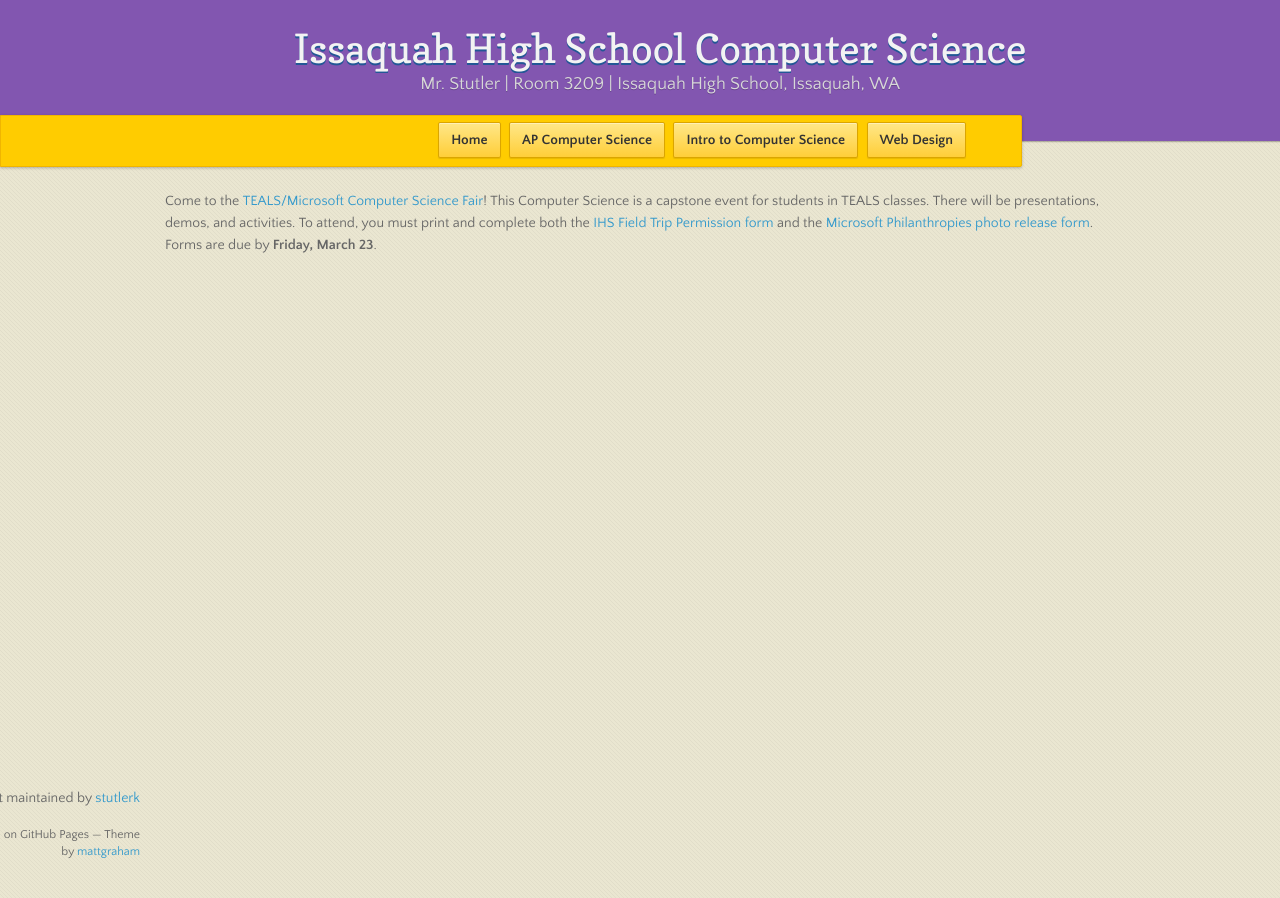
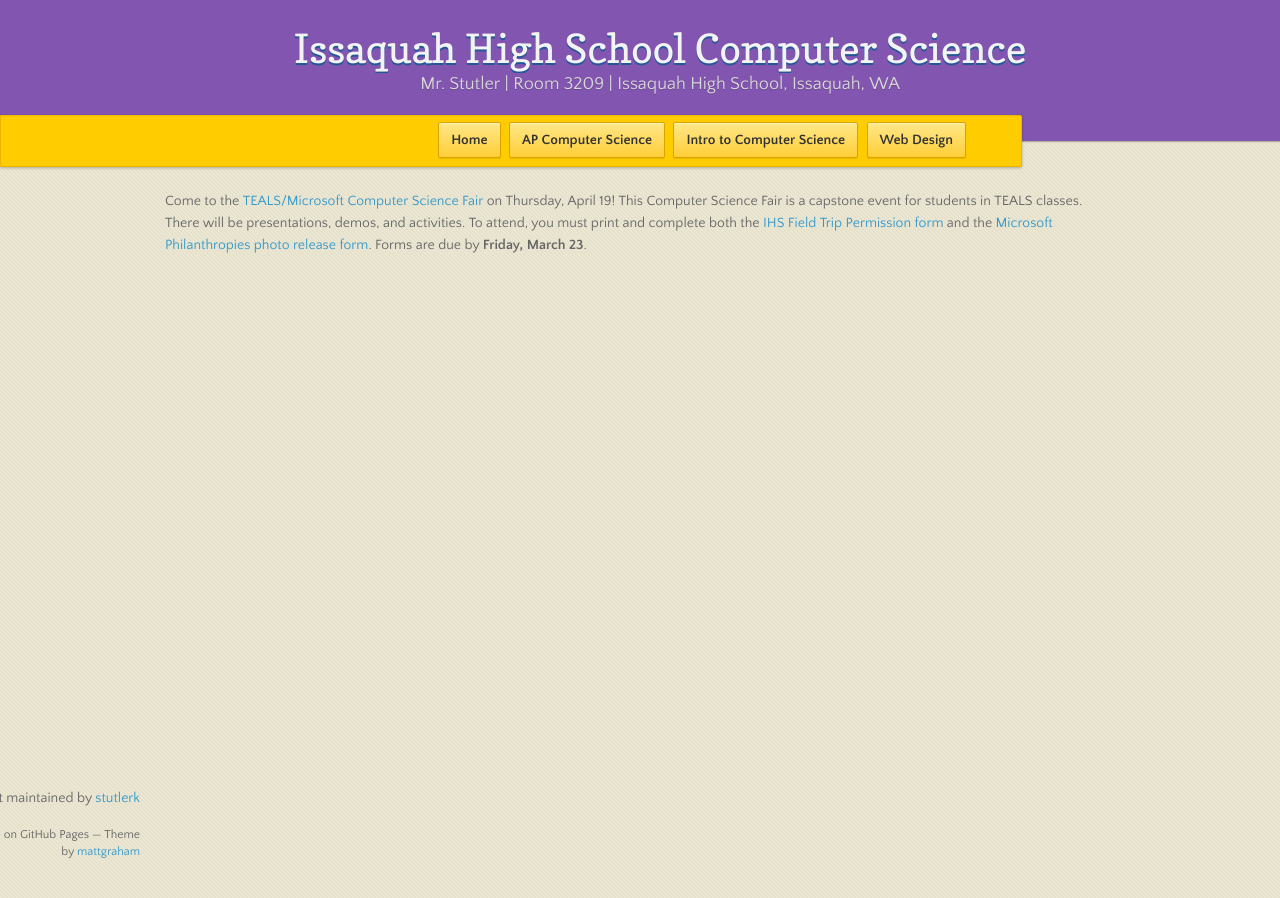
Before and after one commit to stutlerk/ihs-website, a Jekyll site: the page built from _posts/2018-03-05-TEALS-MS-CS-Fair.md, in a window 1280 px wide. Built offline with Jekyll 4.4.1, drawn with Linux system fonts in a browser that asks for light colours; nearby versions of some CDN libraries; our own code applies the rules of GitHub Pages for plain Markdown files.

Commit message:
Update 2018-03-05-TEALS-MS-CS-Fair.md

```diff
--- a/_posts/2018-03-05-TEALS-MS-CS-Fair.md
+++ b/_posts/2018-03-05-TEALS-MS-CS-Fair.md
@@ -2,7 +2,8 @@
 title: TEALS/Microsoft Computer Science Fair 2018
 categories: [apcs, introcs]
 ---
-Come to the [TEALS/Microsoft Computer Science Fair](http://www.tealscsfair.org/WA/){:target="_blank"}! This Computer Science
-is a capstone event for students in TEALS classes. There will be presentations, demos, and activities. To attend, you must
-print and complete both the [IHS Field Trip Permission form](https://issaquahwednet-my.sharepoint.com/:b:/g/personal/stutlerk_issaquah_wednet_edu/ET06WlstygNCuRcy6y8BFqkB8l61Kiu0pcYcvSuf5OoFtg?e=TeIkuC) and the
-[Microsoft Philanthropies photo release form](https://issaquahwednet-my.sharepoint.com/:b:/g/personal/stutlerk_issaquah_wednet_edu/EfuyQBGnwPZJpAl2NjpJ3bsB_PQst2UnguWcUb6jQoR9yA?e=18BsX3). Forms are due by <b>Friday, March 23</b>.
+Come to the [TEALS/Microsoft Computer Science Fair](http://www.tealscsfair.org/WA/){:target="_blank"} on Thursday, April 19!
+This Computer Science Fair is a capstone event for students in TEALS classes. There will be presentations, demos, and activities.
+To attend, you must print and complete both the [IHS Field Trip Permission form](https://issaquahwednet-my.sharepoint.com/:b:/g/personal/stutlerk_issaquah_wednet_edu/ET06WlstygNCuRcy6y8BFqkB8l61Kiu0pcYcvSuf5OoFtg?e=TeIkuC) and the
+[Microsoft Philanthropies photo release form](https://issaquahwednet-my.sharepoint.com/:b:/g/personal/stutlerk_issaquah_wednet_edu/EfuyQBGnwPZJpAl2NjpJ3bsB_PQst2UnguWcUb6jQoR9yA?e=18BsX3).
+Forms are due by <b>Friday, March 23</b>.
```
